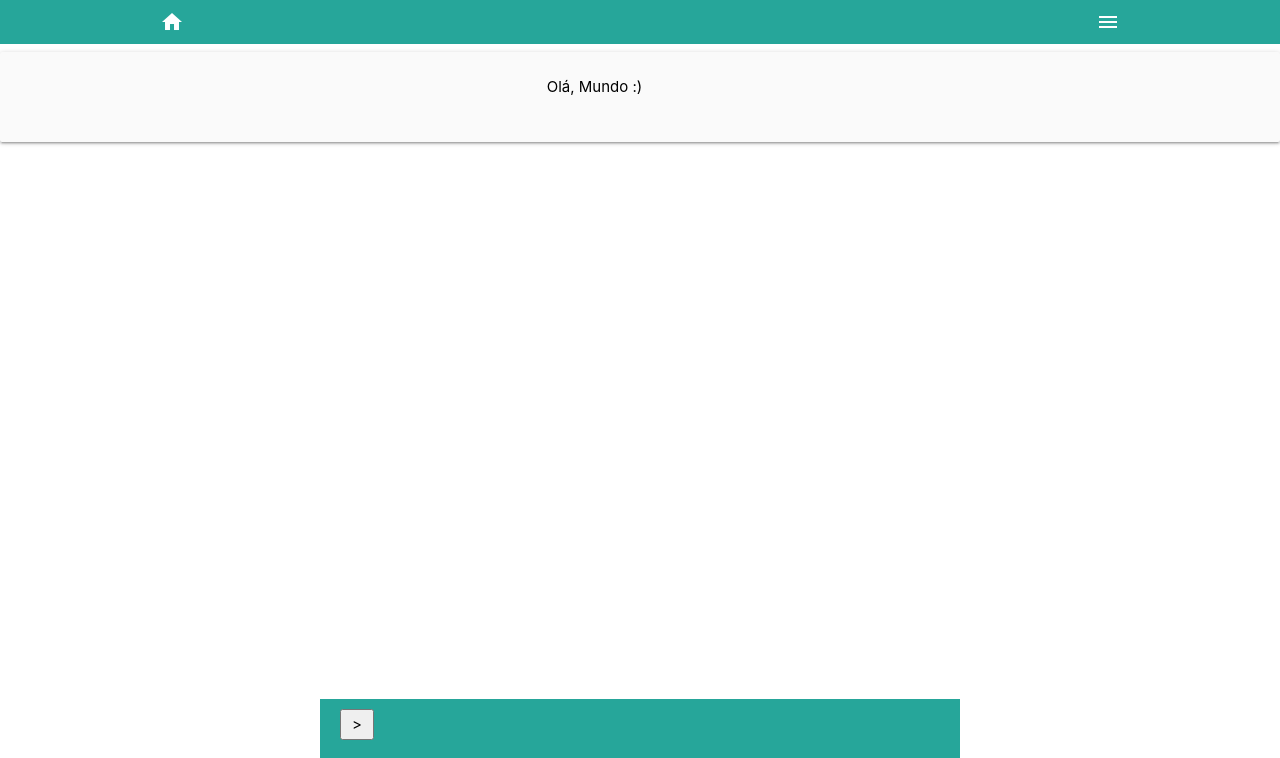
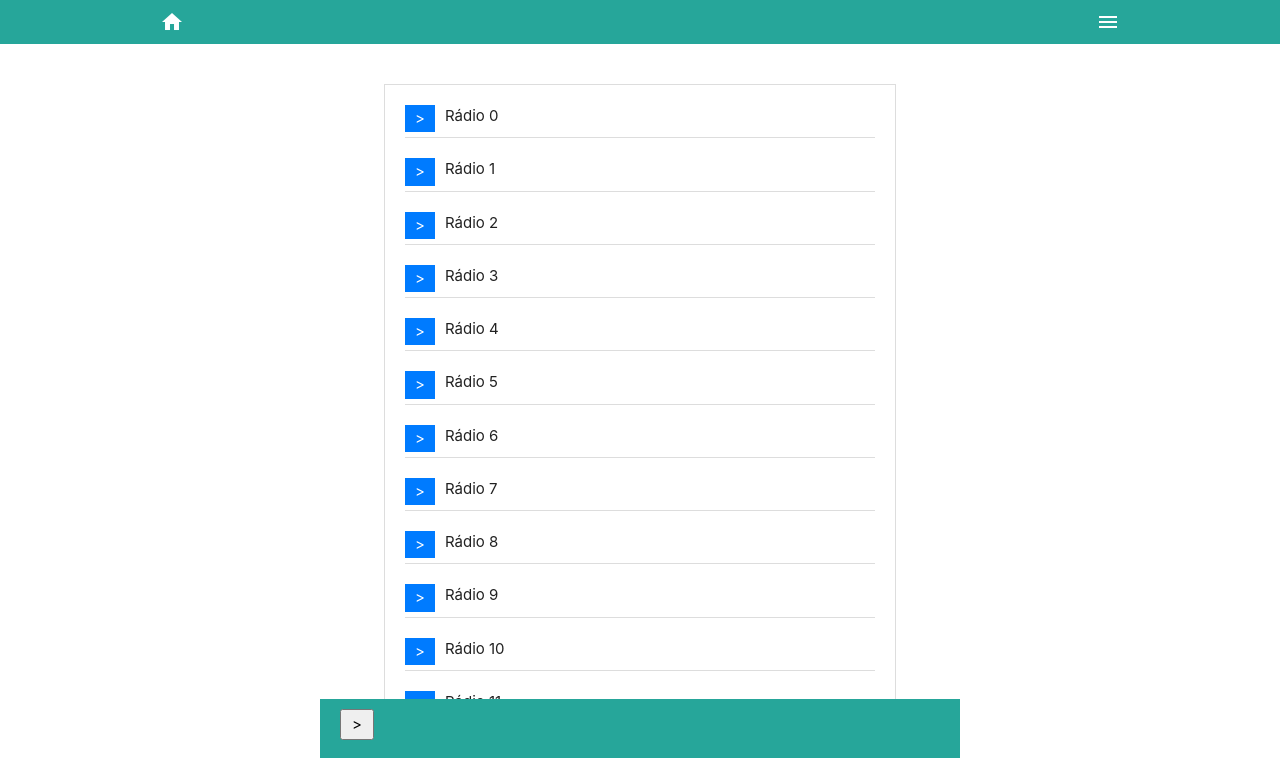
Before and after one commit to m-marcal/radio-on-internet, an Angular app: page /radio-list in a window 1280 px wide. Before the commit this address led to /. Shown: the top 758 px of the page. Built offline with nearby package versions, Linux system fonts and the light colour scheme.

Commit message:
[WIP] Trabalhando na atividade 09

```diff
--- a/src/app/app-routing.module.ts
+++ b/src/app/app-routing.module.ts
@@ -1,7 +1,14 @@
 import { NgModule } from '@angular/core';
 import { RouterModule, Routes } from '@angular/router';
 
-const routes: Routes = [];
+import { RadioListComponent } from './radio-list/radio-list.component';
+import { CreateEditRadioFormComponent } from './create-edit-radio-form/create-edit-radio-form.component';
+
+const routes: Routes = [
+  { path: '', redirectTo: '/radio-list', pathMatch: 'full' },
+  { path: 'radio-list', component: RadioListComponent },
+  { path: 'form', component: CreateEditRadioFormComponent },
+];
 
 @NgModule({
   imports: [RouterModule.forRoot(routes)],
--- a/src/app/app.component.html
+++ b/src/app/app.component.html
@@ -2,7 +2,7 @@
 
 <!-- main-->
 <main>
-    <app-simple-banner/>
+    <router-outlet></router-outlet>
 </main>
 <!-- end of main-->
 
--- a/src/app/app.component.ts
+++ b/src/app/app.component.ts
@@ -1,4 +1,5 @@
 import { Component } from '@angular/core';
+import { Router } from '@angular/router';
 
 @Component({
   selector: 'app-root',
@@ -6,5 +7,5 @@ import { Component } from '@angular/core';
   styleUrls: ['./app.component.css']
 })
 export class AppComponent {
-  title = 'radio-on-internet';
+  constructor(private router: Router) {}
 }
--- a/src/app/app.module.ts
+++ b/src/app/app.module.ts
@@ -6,13 +6,17 @@ import { AppComponent } from './app.component';
 import { HeaderComponent } from './header/header.component';
 import { SimpleBannerComponent } from './simple-banner/simple-banner.component';
 import { FooterComponent } from './footer/footer.component';
+import { RadioListComponent } from './radio-list/radio-list.component';
+import { CreateEditRadioFormComponent } from './create-edit-radio-form/create-edit-radio-form.component';
 
 @NgModule({
   declarations: [
     AppComponent,
     HeaderComponent,
     SimpleBannerComponent,
-    FooterComponent
+    FooterComponent,
+    RadioListComponent,
+    CreateEditRadioFormComponent
   ],
   imports: [
     BrowserModule,
--- /dev/null
+++ b/src/app/create-edit-radio-form/create-edit-radio-form.component.html
@@ -0,0 +1 @@
+<p>create-edit-radio-form works!</p>
--- a/src/app/footer/footer.component.ts
+++ b/src/app/footer/footer.component.ts
@@ -1,4 +1,4 @@
-import { Component, OnInit } from '@angular/core';
+import { Component, OnInit, Input, OnChanges } from '@angular/core';
 
 @Component({
   selector: 'app-footer',
@@ -6,6 +6,7 @@ import { Component, OnInit } from '@angular/core';
   styleUrls: ['./footer.component.css']
 })
 export class FooterComponent implements OnInit {
+
   isPlaying: boolean = false;
   currentRadio: string = '';
 
@@ -19,4 +20,6 @@ export class FooterComponent implements OnInit {
     //to-do
     this.isPlaying = !this.isPlaying;
   }
+
+
 }
--- /dev/null
+++ b/src/app/radio-list/radio-list.component.css
@@ -0,0 +1,31 @@
+.radio-list {
+    display: flex;
+    flex-direction: column;
+    align-items: left;
+    border: 1px solid #ddd; /* Adiciona uma borda ao redor da lista */
+    padding: 10px;
+    margin-left: 30%;
+    margin-right: 30%;
+    margin-top: 40px;
+    margin-bottom: 40px;
+  }
+
+  .radio-item {
+    display: flex;
+    align-items: left;
+    margin: 10px;
+    border-bottom: 1px solid #ddd; /* Adiciona uma linha fina para separar os elementos */
+    padding-bottom: 5px; /* Espaçamento entre os elementos */
+  }
+
+  .play-pause-button {
+    background-color: #007bff;
+    color: #fff;
+    border: none;
+    padding: 5px 10px;
+    cursor: pointer;
+  }
+
+  .radio-name {
+    margin-left: 10px;
+  }
--- /dev/null
+++ b/src/app/radio-list/radio-list.component.html
@@ -0,0 +1,8 @@
+<div class="radio-list">
+    <div *ngFor="let radio of radios" (click)="selectRadio(radio)" class="radio-item">
+      <button class="play-pause-button">
+        >
+      </button>
+      <span class="radio-name">{{ radio.name }}</span>
+    </div>
+  </div>
--- /dev/null
+++ b/src/app/radio-list/radio-list.component.ts
@@ -0,0 +1,24 @@
+import { Component, OnInit, Output, EventEmitter } from '@angular/core';
+import { RadioService } from '../services/radio.service';
+
+@Component({
+  selector: 'app-radio-list',
+  templateUrl: './radio-list.component.html',
+  styleUrls: ['./radio-list.component.css']
+})
+export class RadioListComponent implements OnInit {
+
+  // Método para emitir o objeto selecionado
+  selectRadio(radio: any) {
+    window.alert('Radio: ' + radio.name  + 'selecionada.');
+  }
+
+  radios: { name: string; streamUrl: string; isPlaying: boolean }[] = [];
+
+  constructor(private radioService: RadioService) {}
+
+  ngOnInit(): void {
+    this.radios = this.radioService.radios;
+  }
+
+}
--- /dev/null
+++ b/src/app/services/radio.service.ts
@@ -0,0 +1,16 @@
+import { Injectable } from '@angular/core';
+
+@Injectable({
+  providedIn: 'root'
+})
+export class RadioService {
+  radios: { name: string; streamUrl: string; isPlaying: boolean }[] = [];
+
+  constructor() {
+    for(let i = 0; i < 100; i++) {
+        this.radios.push(
+            { name: 'Rádio ' + i, streamUrl: 'http://radio' + i + '.com/stream.mp3', isPlaying: false },
+        )
+    }
+  }
+}
```
Also changed, not shown: src/app/create-edit-radio-form/create-edit-radio-form.component.ts (added, +10 -0 lines), src/app/create-edit-radio-form/create-edit-radio-form.component.css (added), 2 other files (tests, documents, lock files or other folders).
